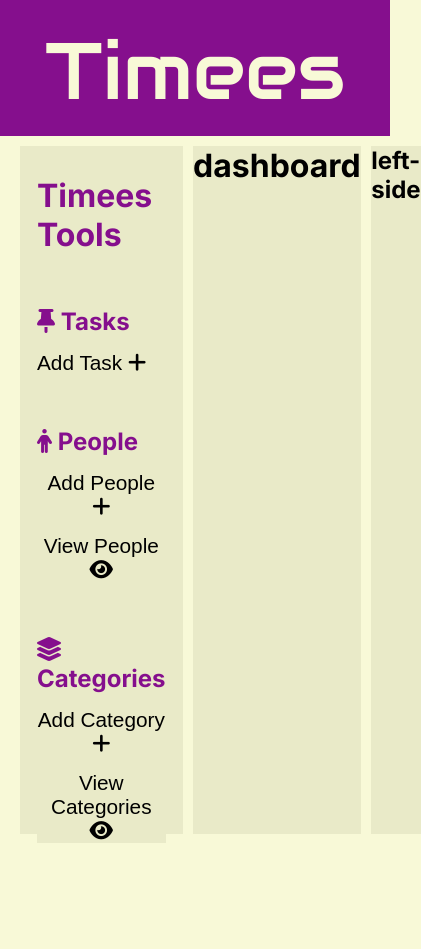
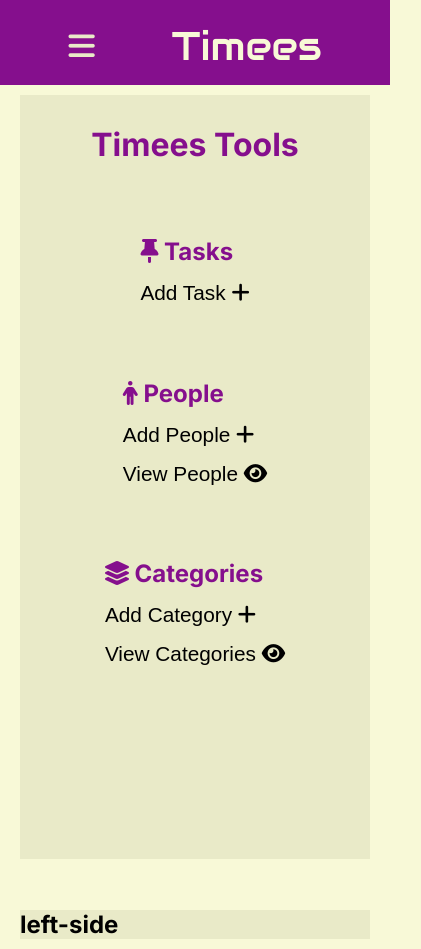
Before and after one commit to husseinassidi/TimeesApp, a plain HTML site: page index.html in a window 390 px wide. Shown: the whole page, 421 px wide, since content can reach past the window. Before the commit the page ends 844 px from the top, so only its background shows below. Drawn offline with Linux system fonts and the light colour scheme.

Commit message:
styling left side to response

```diff
--- a/index.html
+++ b/index.html
@@ -10,11 +10,12 @@
 <body>
     <nav>
         <h1>Timees</h1>
+        <i class="fa-solid fa-bars"></i>
     </nav>
 
     <div class="Timees-ops">
 
-        <aside class="section right-side-bar">
+        <aside class="section left-side-bar">
             <h1>Timees Tools</h1>
             <div class="sidees side-tasks">
                 <h2><i class="fa-solid fa-thumbtack"></i>   Tasks</h2>
@@ -43,15 +44,14 @@
             </div>
         </aside>
         <main class="section tasks-dashboard">
-            <h1>dashboard</h1>
             <div class="task">
+                <div class="task-info"></div>
+                <div class=""></div>
                 <div></div>
-                <div></div>
-                <div></div>
-                <div></div>
+
             </div>
         </main>
-        <aside class="section left-side-bar">
+        <aside class="section right-side-bar">
             <h1>left-side</h1>
             <div class="calender"></div>
             <div class="drag-area"></div>
--- a/style.css
+++ b/style.css
@@ -25,6 +25,7 @@ nav{
     height: auto;
     padding: 20px 30px 14px 30px;
     text-align: center;
+    width: auto;
 }
 
 
@@ -45,7 +46,7 @@ nav h1{
     height: 100%;
 }
 
-.right-side-bar{
+.left-side-bar{
 
     background: #E9EAC8;
     flex-grow: 1;
@@ -62,14 +63,14 @@ nav h1{
     background: #E9EAC8;
 }
 
-.left-side-bar{
+.right-side-bar{
     flex-grow: 1;
     background: #E9EAC8;
 
 
 }
 
-.right-side-bar h1{
+.left-side-bar h1{
     font-weight: 700;
     font-style: normal;
     color:#850F8D ;
@@ -98,3 +99,58 @@ nav h1{
 .side-btn:hover{
     color: #a634af;
 }
+
+
+nav .fa-bars {
+    display: none;
+}
+
+@media only screen and (max-width: 1024px) {
+    nav {
+        display: flex;
+        justify-content: space-around;
+        align-items: center;
+    }
+    nav .fa-bars {
+        display: block;
+        order: -1;
+        color: #E9EAC8;
+        font-size: 50px;
+    }
+    nav h1{
+        font-size: 3.5rem;
+
+    }
+
+    .Timees-ops{
+        flex-direction: column;
+    }
+}
+
+@media only screen and (max-width: 600px) {
+    nav {
+        display: flex;
+        justify-content: space-around;
+        align-items: center;
+    }
+    nav .fa-bars {
+        display: block;
+        order: -1;
+        color: #E9EAC8;
+        font-size: 30px;
+    }
+    nav h1{
+        font-size: 2.5rem;
+
+    }
+
+    .Timees-ops{
+        flex-direction: column;
+    }
+
+    .left-side-bar{
+        height: 100vh;
+        gap:10%;
+        align-items: center;
+    }
+}
```
